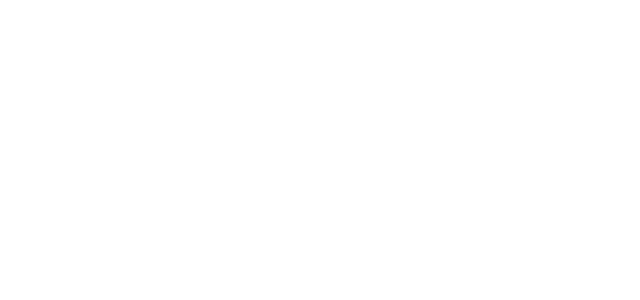
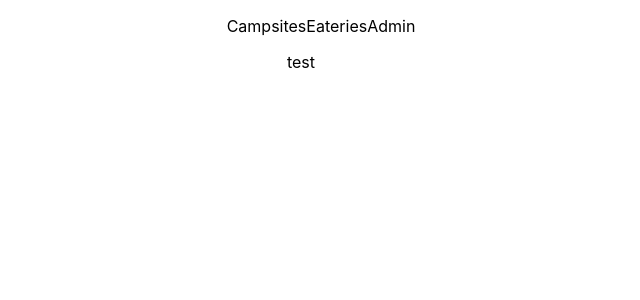
Before and after one commit to ethan-collignon/redBadgeProject-Client, a React (Create React App) app: page / in a window 1280 px wide. Shown: the top 300 px of the page, without its empty margins (339-979 px from the left). Built offline with nearby package versions, Linux system fonts and the light colour scheme.

Commit message:
nav/routes added

```diff
--- a/src/App.css
+++ b/src/App.css
@@ -36,3 +36,18 @@
     transform: rotate(360deg);
   }
 }
+
+.navigation {
+  margin-top: 0.5em!important;
+  text-align: center;
+  background-color: #53565A;
+  color: white;
+}
+
+.navigation a {
+  color: white;
+}
+
+.navigation  p {
+  margin-top: 0.8em!important;
+}
--- a/src/App.tsx
+++ b/src/App.tsx
@@ -1,11 +1,13 @@
 import React from 'react';
 import './App.css';
+import Navigation from './site/Navbar';
 
 const App: React.FunctionComponent = () => {
   return (
     <div className="App">
      <div className="stylehere">
-
+       <Navigation/>
+      test
      </div>
     </div>
   );
--- a/src/site/CampingReviews.tsx
+++ b/src/site/CampingReviews.tsx
@@ -0,0 +1,3 @@
+import React from 'react';
+
+export {}
--- a/src/site/EateryReviews.tsx
+++ b/src/site/EateryReviews.tsx
@@ -0,0 +1,3 @@
+import React from 'react';
+
+export {}
--- /dev/null
+++ b/src/site/Navbar.tsx
@@ -0,0 +1,33 @@
+import { BrowserRouter } from 'react-router-dom';
+import { Navbar, NavbarBrand, Nav, NavItem, NavLink } from 'reactstrap';
+// import { Route, Link, Switch, BrowserRouter } from 'react-router-dom';
+
+const Navigation = () => {
+    return (
+        <div className='navigationBar'>
+            <div className='navigationBar-styling'>
+                <ul>
+                    <Navbar className='navbar'>
+                        <BrowserRouter>
+                            {/* <li><Link></Link>Campsites</li> */}
+                            Campsites
+                            {/* <li><Link></Link>Eateries</li> */}
+                            Eateries
+                            {/* <li><Link></Link>Admin</li> */}
+                            Admin
+                        </BrowserRouter>
+                    </Navbar>
+                </ul>
+            </div>
+            <div className='navigation-route'>
+               {/* <Switch>
+                   <Route exact path='/home'><Home /></Route>
+                   <Route exact path='/resources'><Resources /></Route>
+                   <Route exact path='/'><Home /></Route>
+               </Switch> */}
+           </div>
+        </div>
+    );
+};
+
+export default Navigation
```
Also changed, not shown: package.json (+5 -4 lines), 1 other file (tests, documents, lock files or other folders).
